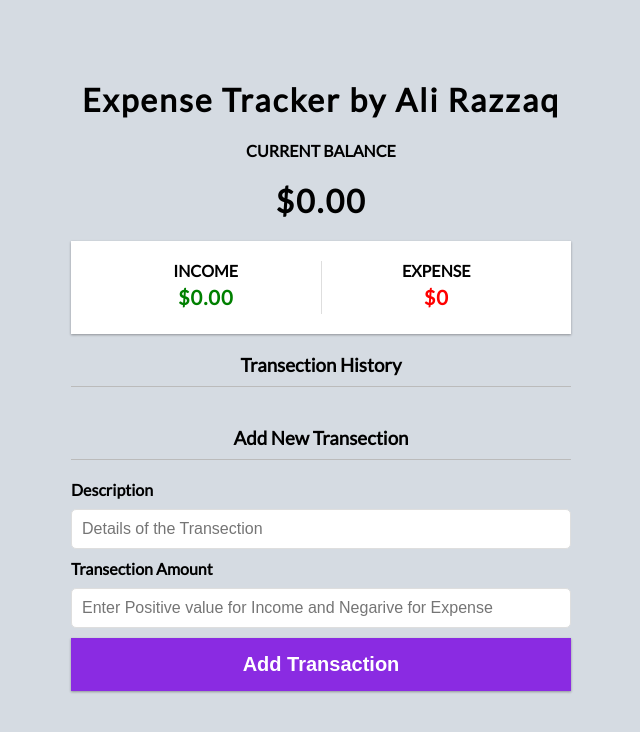
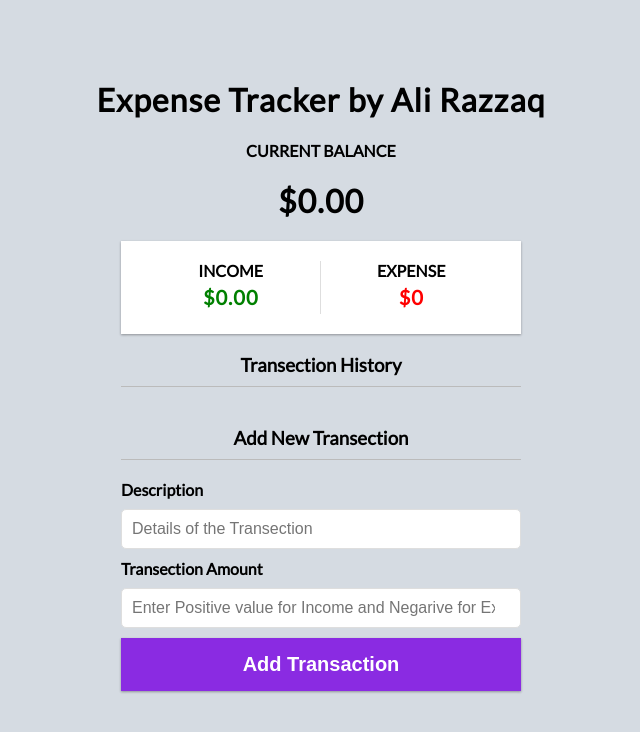
Before and after one commit to AliRa22aq/expense-tracker, a React (Create React App) app: page / in a window 1280 px wide. Shown: the top 732 px of the page, without its empty margins (319-959 px from the left). Built offline with nearby package versions, Linux system fonts and the light colour scheme.

Commit message:
Update App.css

```diff
--- a/src/App.css
+++ b/src/App.css
@@ -21,17 +21,17 @@ body {
 
 .container {
   margin: 10px auto;
-  width: 500px;
+  width: 400px;
 }
 
 h1 {
-  letter-spacing: 2px;
+  letter-spacing: 1px;
   margin: 2;
   text-align: center;
 }
 
 h2 {
-  letter-spacing: 2px;
+  letter-spacing: 1px;
   margin: 0;
   text-align: center;
 }
```
